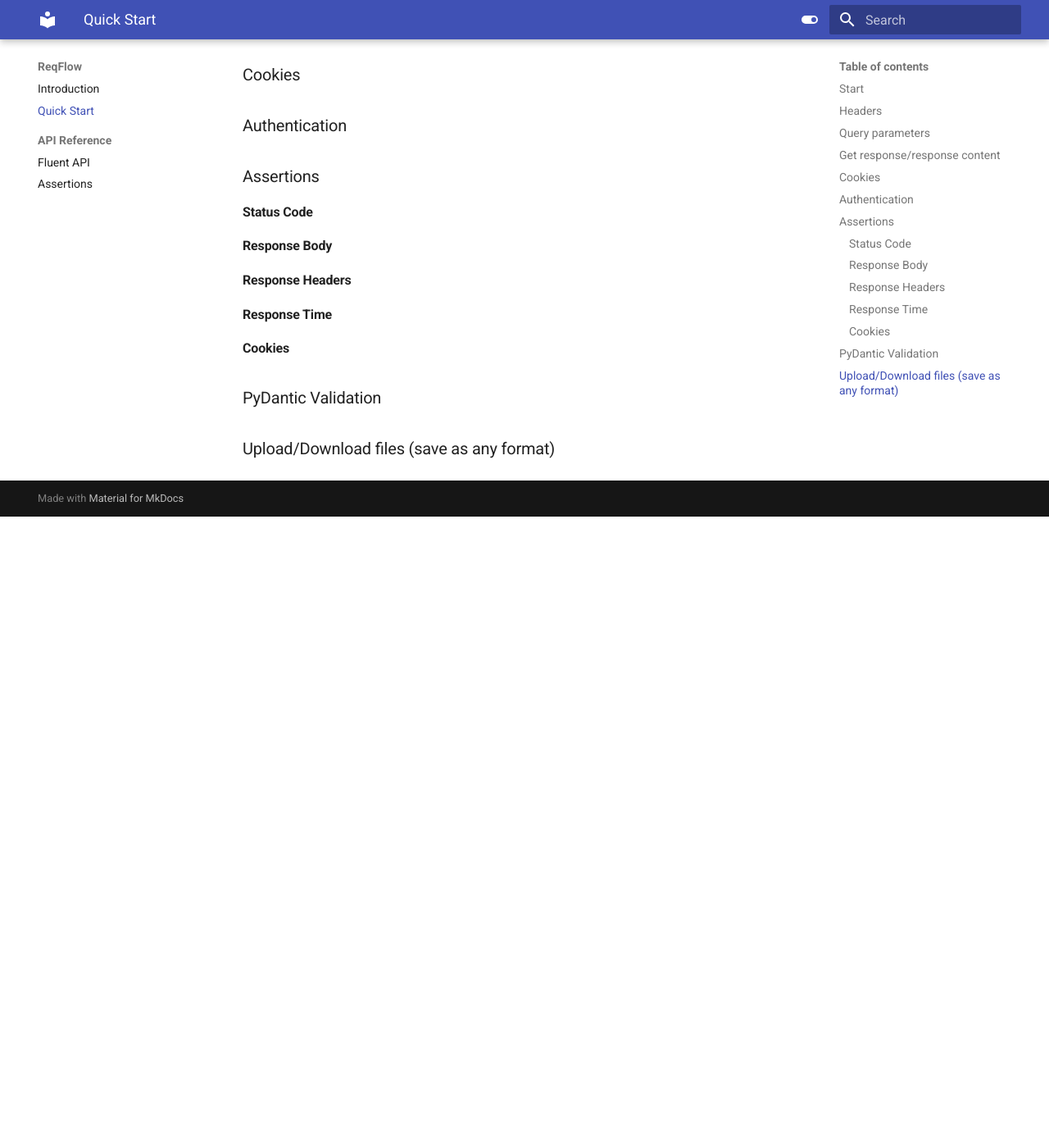
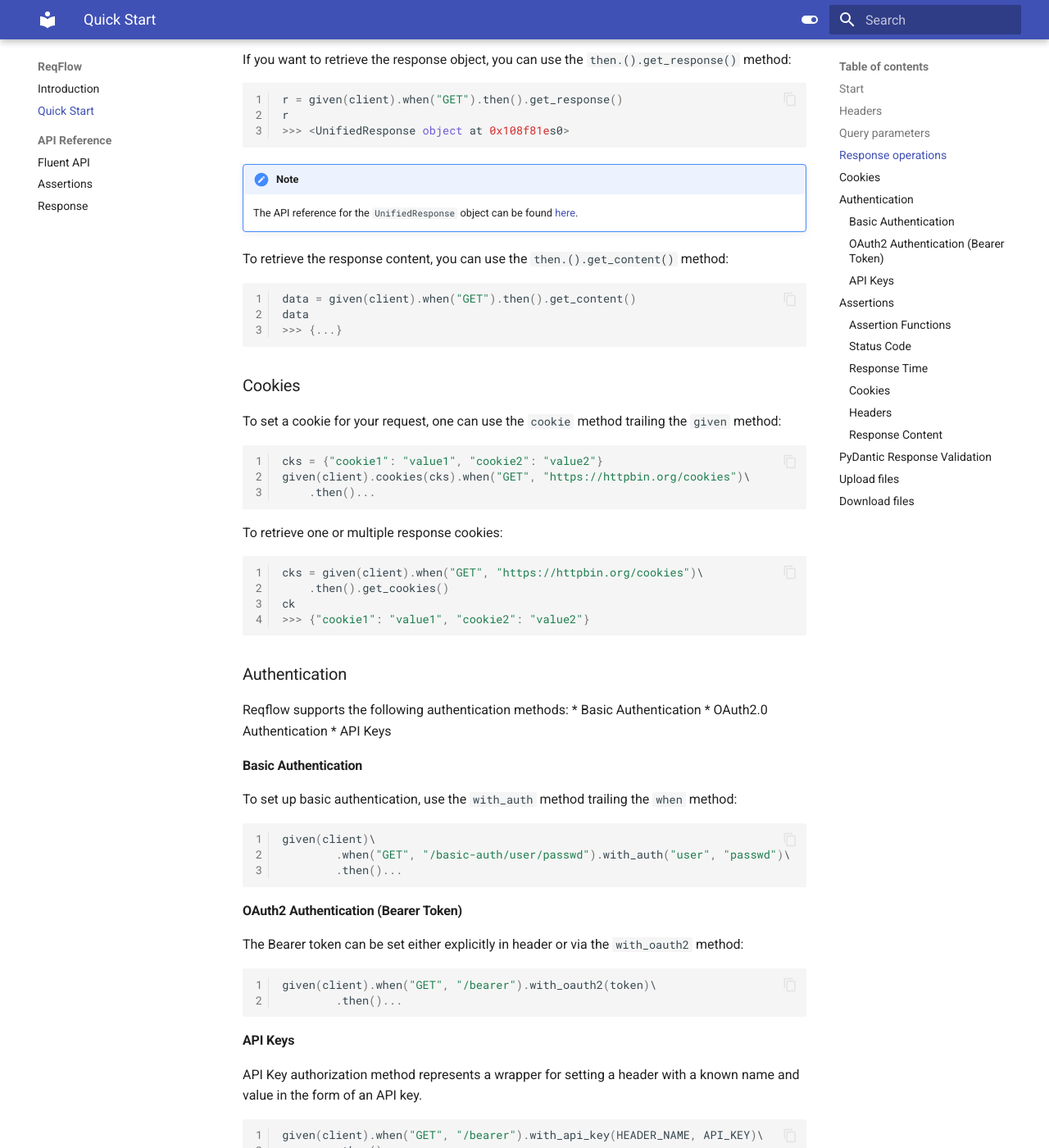
Before and after one commit to olxxi/ReqFlow, an MkDocs documentation site: the page built from docs/quick_start.md, in a window 1280 px wide and 1400 px high, scrolled down 1505 px. Shown: the whole window at 82% size. Built offline with MkDocs 1.6.1 and Material for MkDocs 9.7.7, drawn with Linux system fonts in a browser that asks for light colours; before the commit the page ends 2135 px from its top, so only the background shows below that; some of the changed text lies outside the part shown.

Commit message:
Docs update

````diff
--- a/docs/quick_start.md
+++ b/docs/quick_start.md
@@ -67,18 +67,178 @@
 given(client).query_param(PARAMS).when("GET", "/get").then()...
 ```
 
-### Get response/response content
+### Response operations
+If you want to retrieve the response object, you can use the `then.().get_response()` method:
+
+```python linenums="1"
+r = given(client).when("GET").then().get_response()
+r
+>>> <UnifiedResponse object at 0x108f81es0>
+```
+
+!!! note
+    The API reference for the `UnifiedResponse` object can be found [here](/response).
+
+To retrieve the response content, you can use the `then.().get_content()` method:
+
+```python linenums="1"
+data = given(client).when("GET").then().get_content()
+data
+>>> {...}
+```
 
 ### Cookies
 
+To set a cookie for your request, one can use the `cookie` method trailing the `given` method:
+
+```python linenums="1"
+cks = {"cookie1": "value1", "cookie2": "value2"}
+given(client).cookies(cks).when("GET", "https://httpbin.org/cookies")\
+    .then()...
+```
+
+To retrieve one or multiple response cookies:
+
+```python linenums="1"
+cks = given(client).when("GET", "https://httpbin.org/cookies")\
+    .then().get_cookies()
+ck
+>>> {"cookie1": "value1", "cookie2": "value2"}
+```
+
 ### Authentication
+Reqflow supports the following authentication methods:
+* Basic Authentication
+* OAuth2.0 Authentication
+* API Keys
+
+#### Basic Authentication
+To set up basic authentication, use the `with_auth` method trailing the `when` method:
+
+```python linenums="1"
+given(client)\
+        .when("GET", "/basic-auth/user/passwd").with_auth("user", "passwd")\
+        .then()...
+```
+
+#### OAuth2 Authentication (Bearer Token)
+The Bearer token can be set either explicitly in header or via the `with_oauth2` method:
+
+```python linenums="1"
+given(client).when("GET", "/bearer").with_oauth2(token)\
+        .then()...
+```
+
+#### API Keys
+API Key authorization method represents a wrapper for setting a header with a known name and value in the form of an API key.
+
+```python linenums="1"
+given(client).when("GET", "/bearer").with_api_key(HEADER_NAME, API_KEY)\
+        .then()...
+```
+
 
 ### Assertions
+
+ReqFlow provides a set of assertions to validate the response parameters as well as the embedded assertion functions
+to validate the response content.
+
+#### Assertion Functions
+The following embedded assertion functions are available:
+
+* `contains_string()`
+* `equal_to()`
+* `not_equal_to()`
+* `greater_than()`
+* `less_than()`
+* `list_contains()`
+* `is_none()`
+* `is_not_none()`
+* `matches_regex()`
+* `and_(*assertion_functions)`
+* `or_(*assertion_functions)`
+
+The list of assertion functions and with the descriptions can be found [here](/assertions).
+
 #### Status Code
-#### Response Body
-#### Response Headers
+
+```python linenums="1"
+given(client).when("GET", "/get").then().status_code(200)
+```
+
 #### Response Time
+
+```python linenums="1"
+given(client).when("GET", "/get?foo=bar").then()\
+    .assert_response_time(max_time=0.5)
+```
+
 #### Cookies
 
-### PyDantic Validation
-### Upload/Download files (save as any format)
+```python linenums="1"
+given(client).query_param(params).when("GET", "/cookies/set").then()\
+        .assert_cookie('chocolate', equal_to('chip'))
+```
+
+#### Headers
+
+```python linenums="1"
+    given(client).when("GET", "/get?foo=bar")\
+        .then().assert_header("Content-Type", equal_to("application/json"))
+```
+
+#### Response Content
+To validate a specific response content value, the `assert_body` can be used along with the embedded assertion functions.
+The parameter search is implemented by using the [`jsonpath-ng`](https://pypi.org/project/jsonpath-ng/) package.
+
+```python linenums="1"
+given(client).when("GET", "/get?foo=bar").then()\
+    .status_code(200).\
+    assert_body("args.foo", equal_to("bar"))
+```
+
+### PyDantic Response Validation
+
+PyDantic integration allows to define precise data structures and use them as a blueprint for the response validation.
+The validation is performed by the `validate_data` method and passing the PyDantic model as a parameter.
+
+```python linenums="1"
+from pydantic import BaseModel
+
+class User(BaseModel):
+    id: int
+    name: str
+    username: str
+    email: str
+    address: dict
+    phone: str
+    website: str
+    company: dict
+
+given(client).when("GET", "/users/1").then()\
+    .status_code(200)\
+    .validate_data(User)
+```
+
+### Upload files
+
+To upload a file to a particular endpoint, use the `file_upload` method specifying the `field_name` and the path to the file:
+
+```python linenums="1"
+given(client).file_upload(field_name="userfile", file_path="data/test.png")\
+    .when("POST", "/doc/file_upload.html")\
+    .then().status_code(200)
+```
+
+!!! note
+    `field_name` must be the same as the name of the form field in the request.
+
+### Download files
+
+To download a file or save the response content to a file with a desired format, use the `save_response_to_file` method specifying the `file_path` parameter:
+
+```python linenums="1"
+given(client).when("GET").then()\
+    .status_code(200)\
+    .save_response_to_file(file_path="file.pdf")
+```
--- a/mkdocs.yml
+++ b/mkdocs.yml
@@ -35,6 +35,7 @@
   - API Reference:
       - Fluent API: fluent_api.md
       - Assertions: assertions.md
+      - Response: response.md
 
 
 plugins:
````
Also changed, not shown: README.md (+3 -1 lines), docs/index.md (+2 -2 lines), docs/response.md (added, +1 -0 lines), 4 other files.
